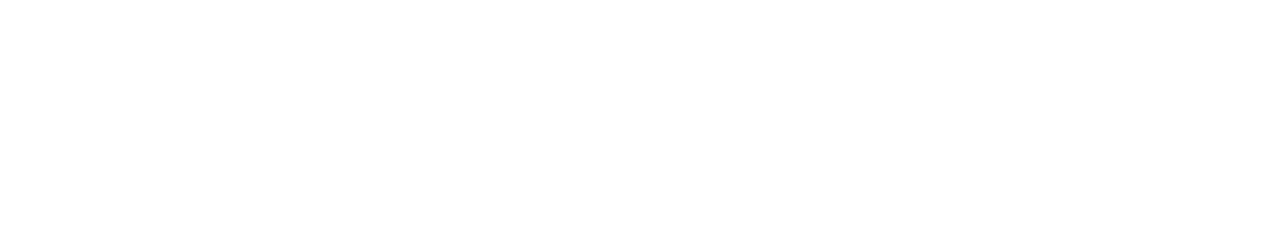
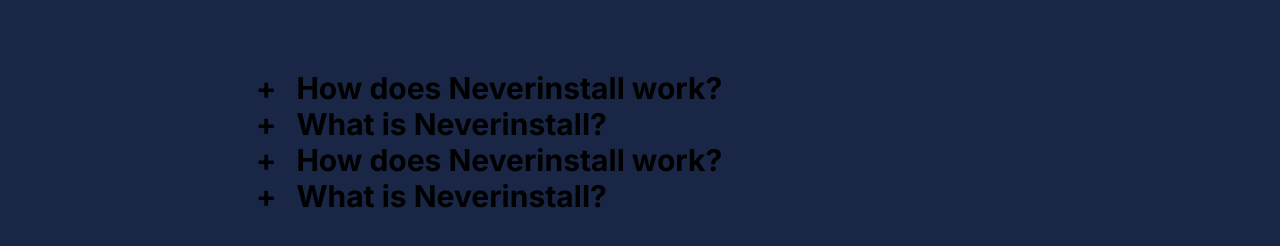
Before and after one commit to morajdhwaj/neverinstall, a Next.js app: page / in a window 1280 px wide. Shown: the part 2316-2562 px from the top of the page. Before the commit the page ends 2258 px from the top, so only its background shows below. Built offline with nearby package versions, Linux system fonts and the light colour scheme.

Commit message:
Added accordion page

```diff
--- /dev/null
+++ b/components/HomePage/AccordionPage.js
@@ -0,0 +1,18 @@
+import React, { useState } from "react";
+import { questiions } from "./ApiData";
+import MyAccordion from "./MyAccordion";
+
+const AccordionPage = () => {
+  const [data, setData] = useState(questiions);
+
+  return (
+    <div className="text-center py-32">
+      {data.map((itemval) => {
+        const { id} = itemval;
+        return <MyAccordion key={id} {...itemval}/>;
+      })}
+    </div>
+  );
+};
+
+export default AccordionPage;
--- /dev/null
+++ b/components/HomePage/ApiData.js
@@ -0,0 +1,26 @@
+export const questiions = [
+    {
+        id:1,
+        question:"How does Neverinstall work?",
+        answer:"We run these applications in cloud-native environments with virtual displays, streaming video directly to browsers as the user's input context (mouse, keyboard, etc.) is forwarded to these applications in near real-time.",
+
+    },
+    {
+        id:2,
+        question:"What is Neverinstall?",
+        answer:"Neverinstall is a cloud platform that allows you to run any application from the browser without installing it on your device. It is an alternative to traditional desktop application usage and enables people to stream applications over the web.",
+
+    },
+    {
+        id:3,
+        question:"How does Neverinstall work?",
+        answer:"We run these applications in cloud-native environments with virtual displays, streaming video directly to browsers as the user's input context (mouse, keyboard, etc.) is forwarded to these applications in near real-time.",
+
+    },
+    {
+        id:4,
+        question:"What is Neverinstall?",
+        answer:"Neverinstall is a cloud platform that allows you to run any application from the browser without installing it on your device. It is an alternative to traditional desktop application usage and enables people to stream applications over the web.",
+
+    }
+];
--- /dev/null
+++ b/components/HomePage/MyAccordion.js
@@ -0,0 +1,20 @@
+import React, { useState } from "react";
+
+const MyAccordion = ({ id, question, answer }) => {
+
+    const [show, setShow]= useState (false);
+
+
+    return (
+    <div className="max-w-3xl m-auto">
+      <div className="text-3xl font-bold flex space-x-5">
+        <button onClick={()=>setShow(!show)}>+</button>
+        <h1>{question}</h1>
+      </div>
+      { show && <h2 className="">{answer}</h2>}
+
+    </div>
+  );
+};
+
+export default MyAccordion;
--- a/pages/_app.js
+++ b/pages/_app.js
@@ -6,6 +6,7 @@ function MyApp({ Component, pageProps }) {
   <div className="font-inter bg-[#192645]">
     <NavbarPage />
     <Component {...pageProps} />
+
   </div>
   )
 }
--- a/pages/index.js
+++ b/pages/index.js
@@ -1,5 +1,6 @@
 import Head from 'next/head'
 import Image from 'next/image'
+import AccordionPage from '../components/HomePage/AccordionPage'
 import BannerPage from '../components/HomePage/BannerPage'
 import BoostPage from '../components/HomePage/BoostPage'
 import BrowserPage from '../components/HomePage/BrowserPage'
@@ -13,6 +14,8 @@ export default function Home() {
       <BrowserPage/>
       <CodePage/>
       <BoostPage/>
+      <AccordionPage/>
+
 
     </div>
 
```
